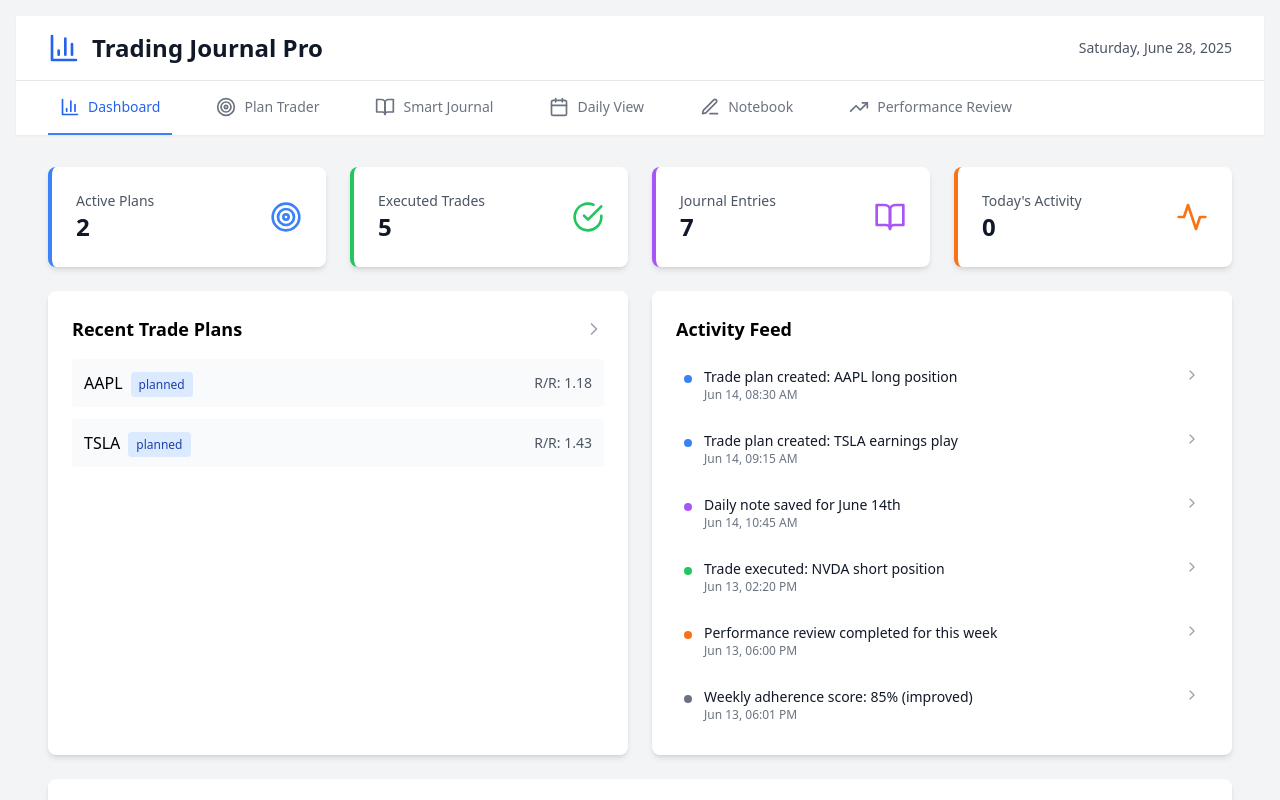
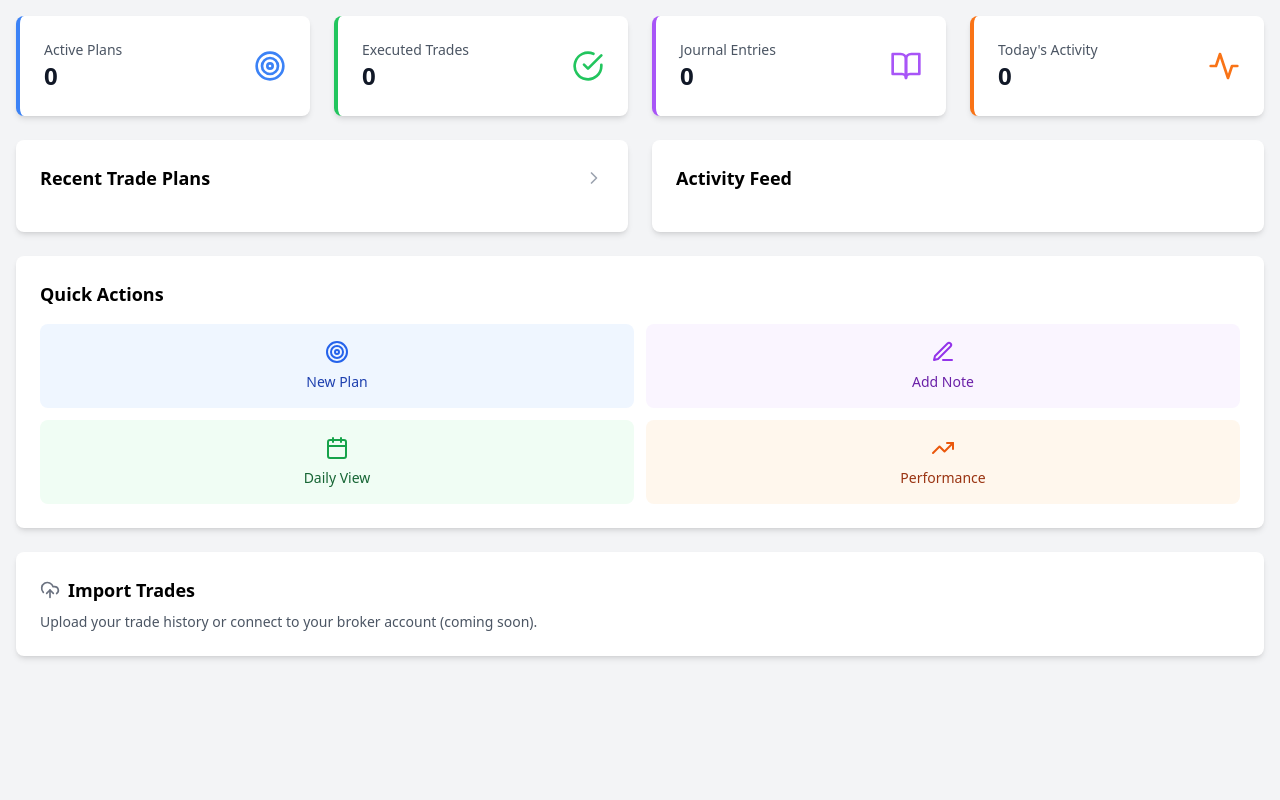
Before and after one commit to unicorntrader/claudect, a React (Create React App) app: page / in a window 1280 px wide. Shown: the top 800 px of the page. Built offline with nearby package versions, Linux system fonts and the light colour scheme; the HTML template or start-up script is replaced by a standard one.

Commit message:
Update App.jsx

```diff
--- a/src/App.jsx
+++ b/src/App.jsx
@@ -1,10 +1,60 @@
-import React from 'react';
+import React, { useState } from 'react';
 import TradingJournal from './TradingJournal';
+import Dashboard from './components/dashboard/Dashboard';
+import PlanTrader from './components/trading/PlanTrader';
+import SmartJournal from './components/journal/SmartJournal';
 
 function App() {
+  const [activeModule, setActiveModule] = useState('dashboard');
+  const [moduleOptions, setModuleOptions] = useState({});
+
+  const handleModuleChange = (module, options = {}) => {
+    setActiveModule(module);
+    setModuleOptions(options);
+  };
+
   return (
     <div className="min-h-screen bg-gray-100 p-4">
-      <TradingJournal />
+      {activeModule === 'dashboard' && (
+        <Dashboard
+          handleModuleChange={handleModuleChange}
+          tradePlans={[]}
+          trades={[]}
+          notes={{}}
+          activities={[]}
+          highlightedItem={null}
+          handlePlanClick={(planId) =>
+            handleModuleChange('plan-trader', { editPlanId: planId })
+          }
+          handleActivityClick={() => {}}
+        />
+      )}
+
+      {activeModule === 'plan-trader' && (
+        <PlanTrader
+          tradePlans={[]}
+          setTradePlans={() => {}}
+          trades={[]}
+          setTrades={() => {}}
+          newPlan={{}}
+          setNewPlan={() => {}}
+          highlightedItem={null}
+          editPlanId={moduleOptions.editPlanId || null}
+        />
+      )}
+
+      {activeModule === 'smart-journal' && (
+        <SmartJournal
+          trades={[]}
+          tradePlans={[]}
+          highlightedItem={null}
+          handleModuleChange={handleModuleChange}
+        />
+      )}
+
+      {activeModule === 'journal' && (
+        <TradingJournal />
+      )}
     </div>
   );
 }
```
